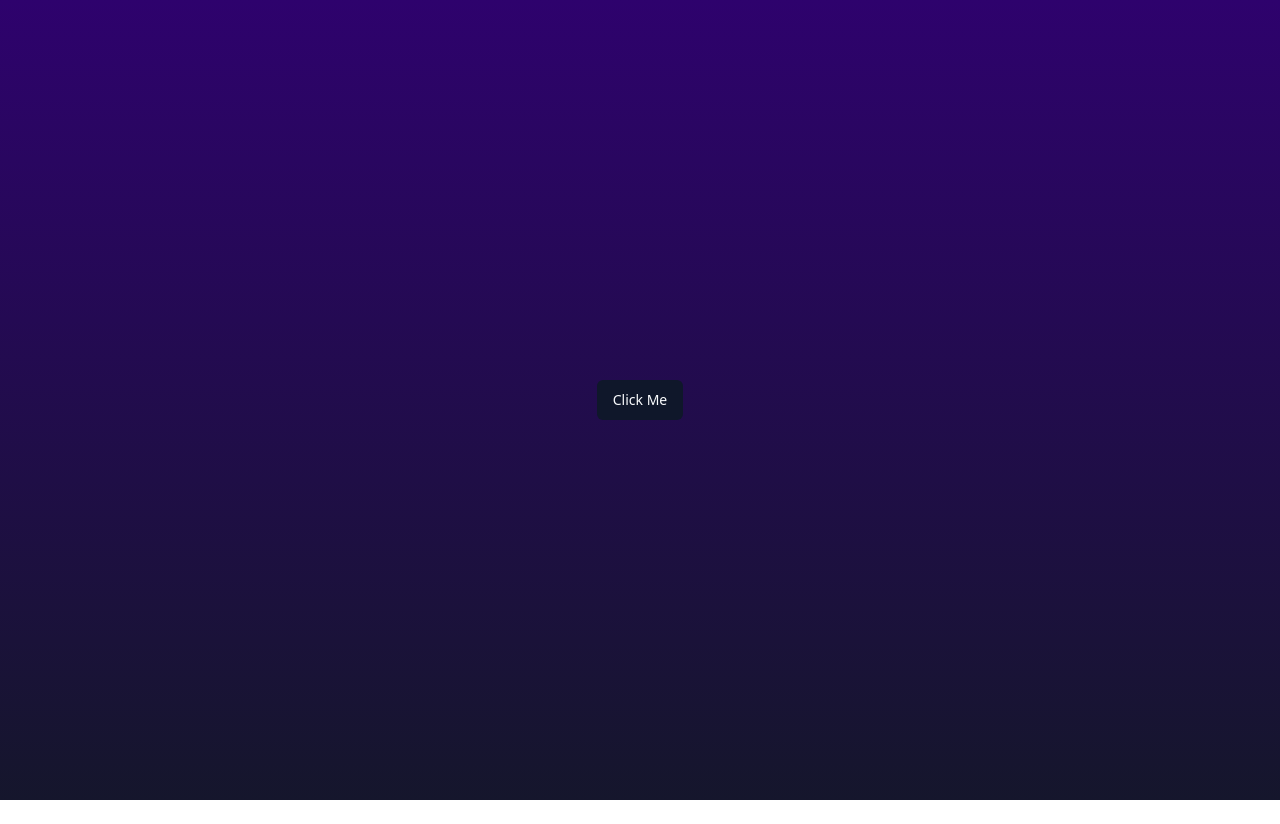
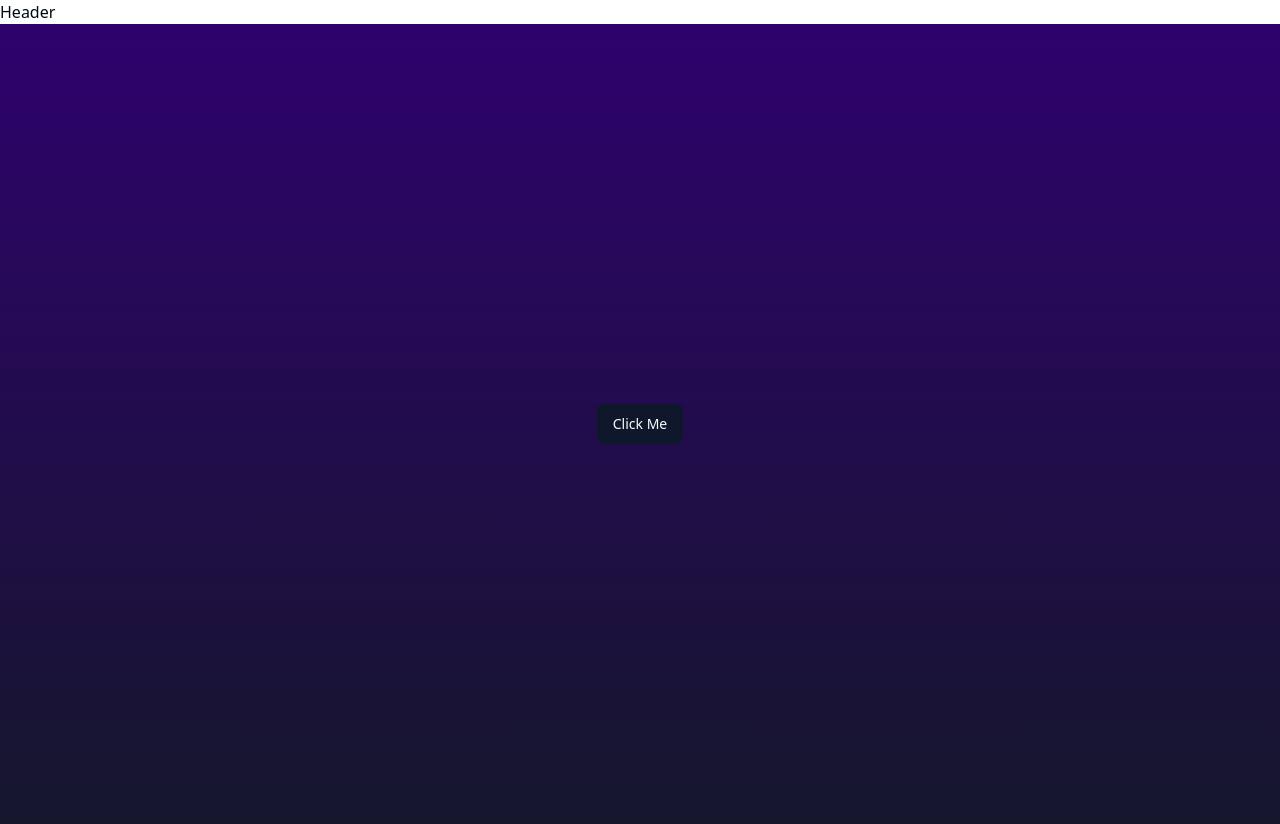
Before and after one commit to anoopraju31/roc8-assignment-2, a Next.js app: page / in a window 1280 px wide. Before the commit the page ends 800 px from the top, so only its background shows below. Built offline with nearby package versions, Linux system fonts and the light colour scheme.

Commit message:
Header Component - initial

```diff
--- a/src/app/layout.tsx
+++ b/src/app/layout.tsx
@@ -2,6 +2,7 @@
 
 import { GeistSans } from "geist/font/sans";
 import { type Metadata } from "next";
+import Header from "~/components/header";
 
 export const metadata: Metadata = {
   title: "Create T3 App",
@@ -14,7 +15,10 @@
 }: Readonly<{ children: React.ReactNode }>) {
   return (
     <html lang="en" className={`${GeistSans.variable}`}>
-      <body>{children}</body>
+      <body>
+        <Header />
+        {children}
+      </body>
     </html>
   );
 }
--- /dev/null
+++ b/src/components/header/index.tsx
@@ -0,0 +1,7 @@
+import { type FC } from "react";
+
+const Header: FC = () => {
+  return <div>Header</div>;
+};
+
+export default Header;
```
